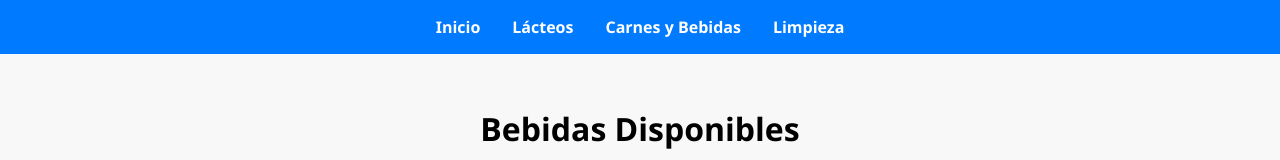
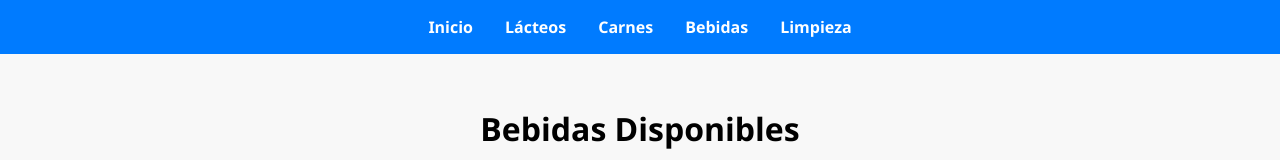
Before and after one commit to KevinYuvi/AWS-Ejercicio2-Versel, a React (Create React App) app: page / in a window 1280 px wide. Shown: the top 160 px of the page. Built offline with nearby package versions, Linux system fonts and the light colour scheme.

Commit message:
Modificaciones en header

```diff
--- a/src/Header.js
+++ b/src/Header.js
@@ -8,7 +8,8 @@ function Header() {
         <ul>
           <li><a href="http://3.218.233.15:777/">Inicio</a></li>
           <li><a href="https://herokud1-03800266aff2.herokuapp.com/">Lácteos</a></li>
-          <li><a href="http://146.190.160.148:999/">Carnes y Bebidas</a></li>
+          <li><a href="http://146.190.160.148:999/">Carnes</a></li>
+          <li><a href="https://versel-cyan.vercel.app/">Bebidas</a></li>
           <li><a href="https://ejercicio2-railway.up.railway.app/">Limpieza</a></li>
         </ul>
       </nav>
```
